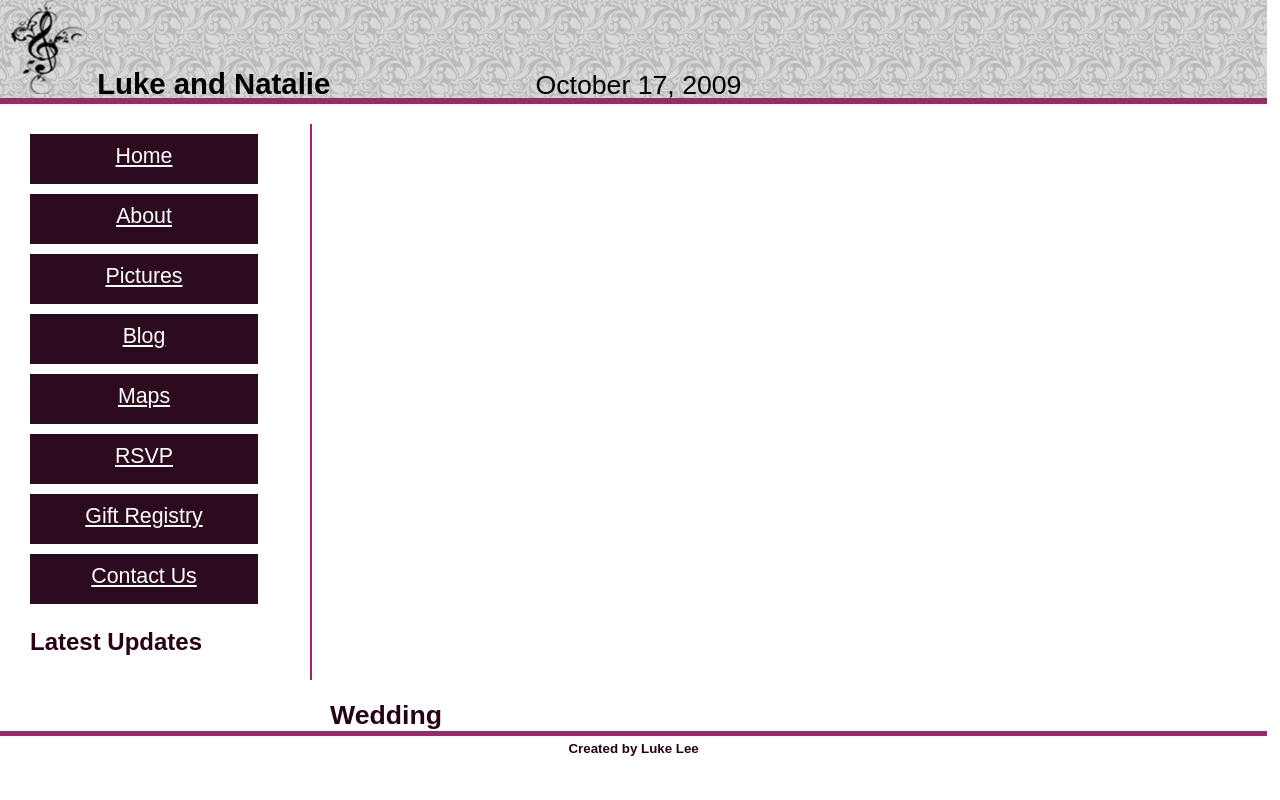
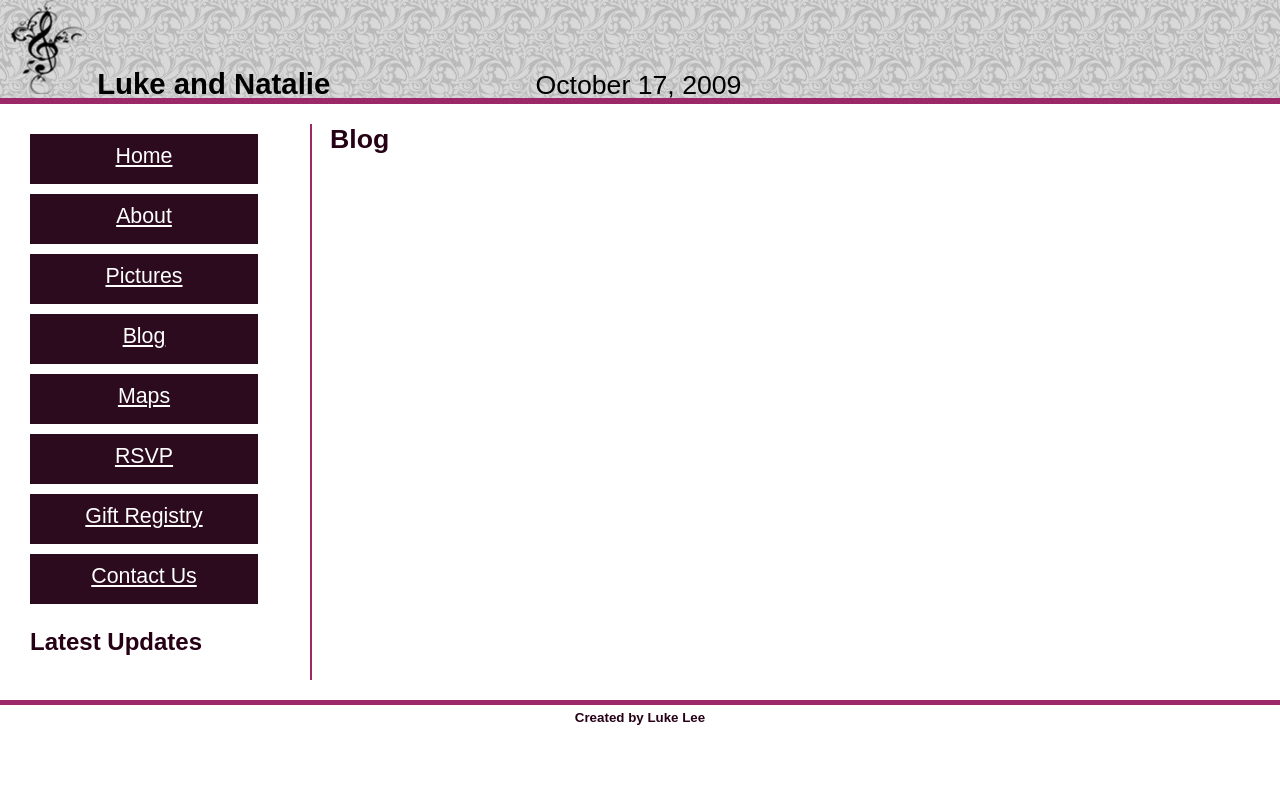
Before and after one commit to durden/wedding, a Django app: template templates/blog.html in a window 1280 px wide. Run offline with Django 3.2, Linux system fonts and the light colour scheme; the template is opened without the code that fills it, so the values that code supplies are empty.

Commit message:
More layout fixes. - Removed sneaky right margin on left column that was causing horz. scroll and trimming content on the 'pages'. - Added header to blog page

```diff
--- a/media/css/main.css
+++ b/media/css/main.css
@@ -4,7 +4,6 @@ body {
 	padding: 0px;
 	margin: 0px;
 	color: #260015;
-    width: 99%;
 }
 
 #header {
@@ -52,7 +51,7 @@ h4 {
 	text-align: left;
 	float: left;
     width: 250px;
-	margin: 0px 50px 20px 0px;
+	margin: 0px 0px 20px 0px;
 	padding: 0px 30px 0px 0px;
 	border-right: 2px solid #9c2769;
 }
--- a/templates/blog.html
+++ b/templates/blog.html
@@ -1,6 +1,7 @@
 {% extends "base.html" %}
 
 {% block title %} Blog {% endblock %}
+{% block header %} Blog {% endblock %}
 
 {% block content %}
 	{% for blog in blogs %}
```
